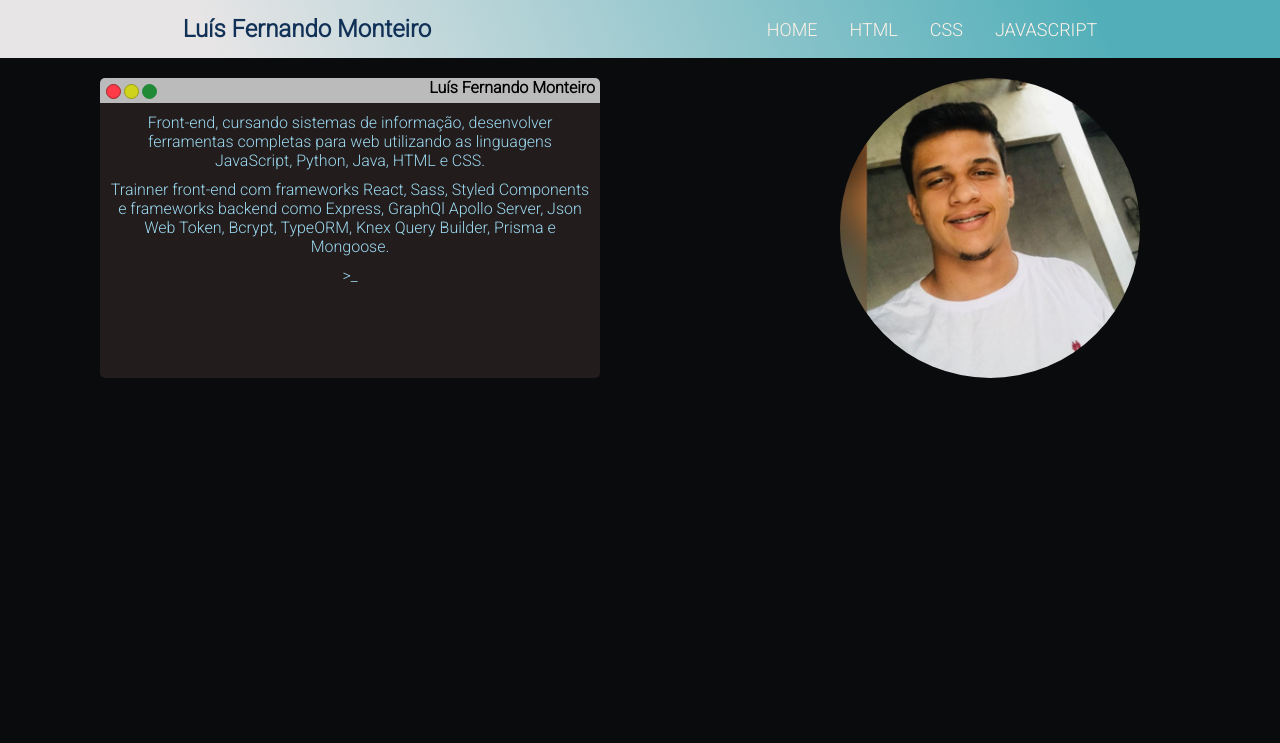
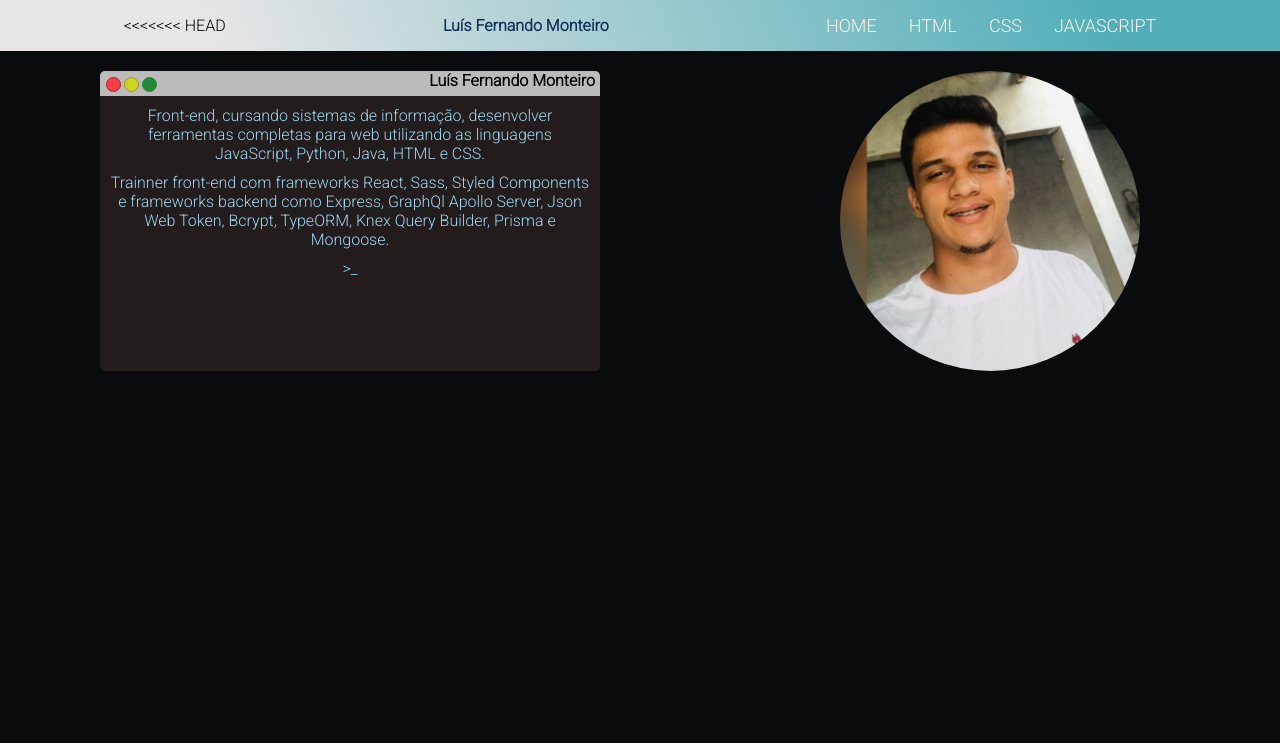
Before and after one commit to Ferkz/luisfernandomonteiro, a plain HTML site: page index.html in a window 1280 px wide. Shown: the top 743 px of the page. Drawn offline with Linux system fonts and the light colour scheme; a small style sheet from the web is missing.

Commit message:
update-codigo-fonte

```diff
--- a/index.html
+++ b/index.html
@@ -11,7 +11,9 @@
 	<link rel="preconnect" href="https://fonts.gstatic.com" crossorigin>
 	<link href="https://fonts.googleapis.com/css2?family=Roboto:wght@100;300&display=swap" rel="stylesheet">
 	<link href="https://www.dafontfree.net/embed/anVkYXNwcmllc3QtcmVndWxhciZkYXRhLzEwL2ovNTcyMjEvSnVkYXNQcmllc3QudHRm" rel="stylesheet" type="text/css"/>
+
 	<title>Luís Fernando Monteiro</title>
+
 
 	<!--scripts-->
 
@@ -19,6 +21,7 @@
 </head>
 <body>
 	<header class="nav-bar">
+<<<<<<< HEAD
 		<h1 class="logo"><strong>Luís</strong> Fernando Monteiro</h1>
 		<nav class="nav-bar-menu">
 			<a class="nav-bar-menu-item" href="index.html">HOME</a>
--- a/style/style.css
+++ b/style/style.css
@@ -21,6 +21,7 @@ body{
 }
 .logo{
     font-size: 1.5em;
+    font-size: 1em;
 	color: #113157;
 
 }
```
